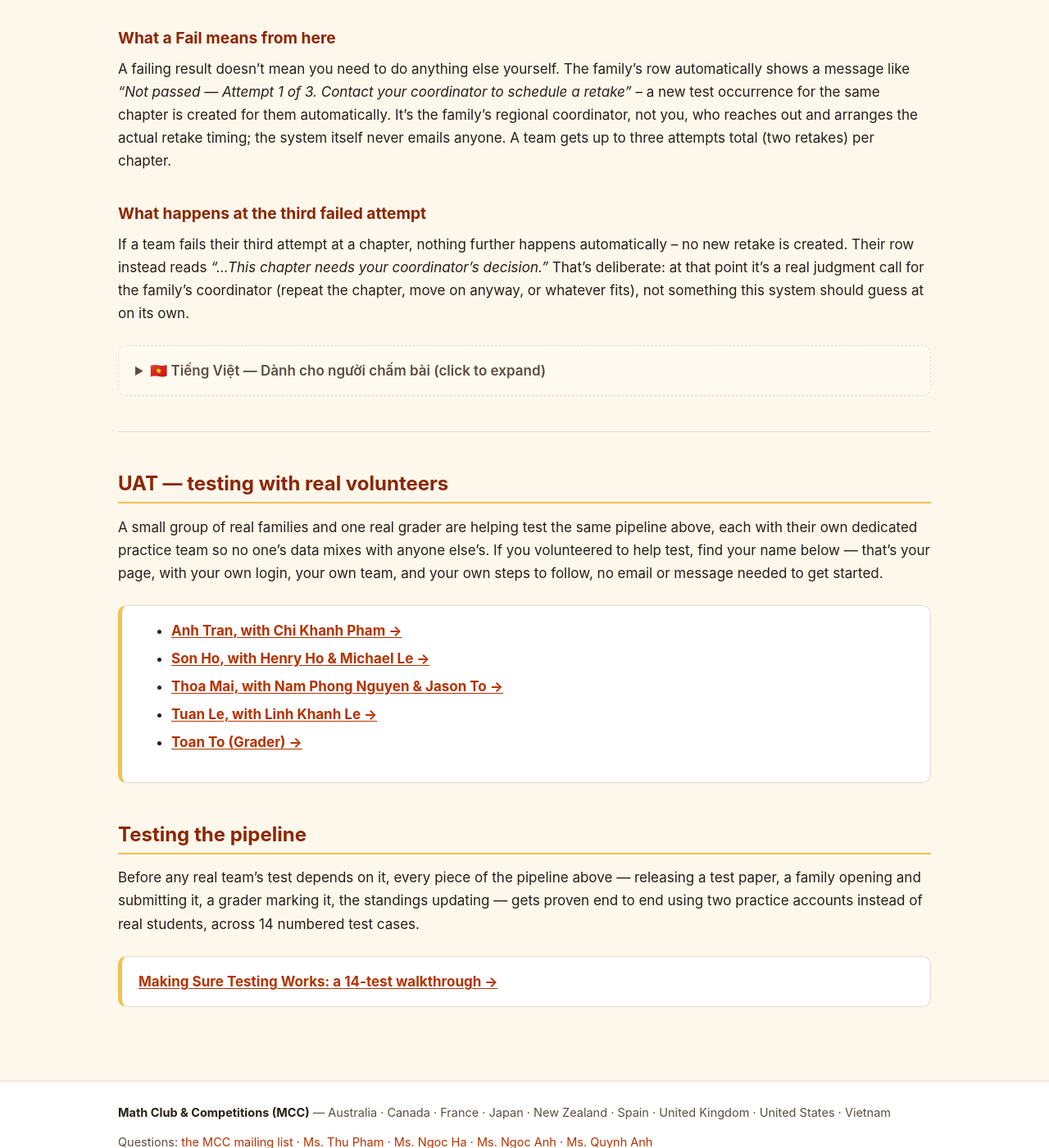
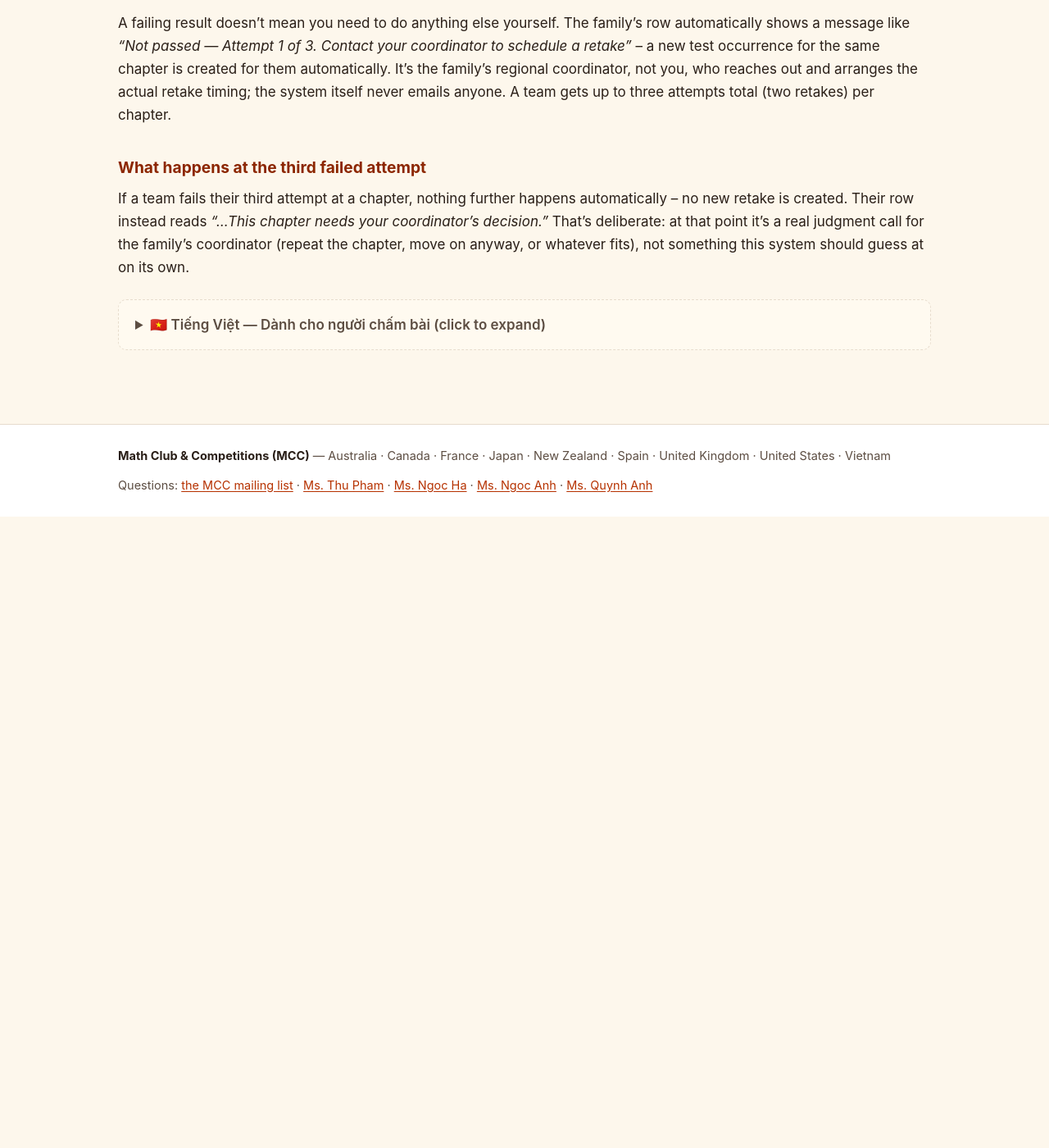
Before and after one commit to nghia71/nghia71.github.io, a Jekyll site: the page built from current-standings.md, in a window 1280 px wide and 1400 px high, scrolled down 19340 px. Shown: the whole window at 82% size. Built offline with Jekyll 4.4.1, drawn with Linux system fonts in a browser that asks for light colours; after the commit the page ends 19970 px from its top, so only the background shows below that; some of the changed text lies outside the part shown.

Commit message:
Remove the UAT and Testing the pipeline sections from Current Standings
Testing round is finished. Dropped both sections (and their Jump-to nav
entries) from the live page's flow, and trimmed the page's intro
paragraph, which referenced them. The underlying files -- the five
uat-*.md pages and testing-the-pipeline.md, plus all the UAT
fixture-team code in mcc-automation -- are untouched and still in the
repo, just no longer linked from anywhere on the site.

```diff
--- a/current-standings.md
+++ b/current-standings.md
@@ -4,9 +4,9 @@ title: Current Standings
 
 # Current Standings
 
-This page is the club's live index, for every role: where the roster and every team's exam status can be seen by anyone, exactly what happens on an actual test day and what each column and status message means, where the coordinator and organizer spreadsheets live for the people who run the club, and — at the bottom — the volunteer-tester pages and the example test suite Nghia runs against practice data to prove the whole automated pipeline works, end to end, before any real team relies on it.
+This page is the club's live index, for every role: where the roster and every team's exam status can be seen by anyone, exactly what happens on an actual test day and what each column and status message means, and where the coordinator and organizer spreadsheets live for the people who run the club.
 
-**Jump to:** [Start here](#start-here) · [Where the data lives](#where-the-clubs-data-lives) · [Glossary](#glossary) · [The public roster](#the-public-roster) · [For Parents & Students](#for-parents--students) · [Coordinator & organizer resources](#coordinator--organizer-resources) · [For Graders](#for-graders) · [UAT](#uat--testing-with-real-volunteers) · [Testing the pipeline](#testing-the-pipeline)
+**Jump to:** [Start here](#start-here) · [Where the data lives](#where-the-clubs-data-lives) · [Glossary](#glossary) · [The public roster](#the-public-roster) · [For Parents & Students](#for-parents--students) · [Coordinator & organizer resources](#coordinator--organizer-resources) · [For Graders](#for-graders)
 
 ## Start here
 
@@ -828,25 +828,3 @@ Một kết quả Fail không có nghĩa là cần tự làm thêm gì. Dòng c
 Nếu một đội fail lần thi thứ ba của một chương, sẽ không có gì tự động xảy ra thêm — không có buổi thi lại mới nào được tạo. Dòng của đội thay vào đó sẽ hiện *"...This chapter needs your coordinator's decision."* Đây là chủ ý: đến lúc đó là một quyết định thực sự của quản lý vùng gia đình đó (thi lại chương, cho qua, hay bất cứ cách nào phù hợp), không phải điều hệ thống nên tự đoán.
 
 </details>
-
----
-
-## UAT — testing with real volunteers
-
-A small group of real families and one real grader are helping test the same pipeline above, each with their own dedicated practice team so no one's data mixes with anyone else's. If you volunteered to help test, find your name below — that's your page, with your own login, your own team, and your own steps to follow, no email or message needed to get started.
-
-<div class="note" markdown="1">
-- **[Anh Tran, with Chi Khanh Pham →](./uat-anh-tran.md)**
-- **[Son Ho, with Henry Ho & Michael Le →](./uat-son-ho.md)**
-- **[Thoa Mai, with Nam Phong Nguyen & Jason To →](./uat-thoa-mai.md)**
-- **[Tuan Le, with Linh Khanh Le →](./uat-tuan-le.md)**
-- **[Toan To (Grader) →](./uat-toan-to.md)**
-</div>
-
-## Testing the pipeline
-
-Before any real team's test depends on it, every piece of the pipeline above — releasing a test paper, a family opening and submitting it, a grader marking it, the standings updating — gets proven end to end using two practice accounts instead of real students, across 14 numbered test cases.
-
-<div class="note" markdown="1">
-**[Making Sure Testing Works: a 14-test walkthrough →](./testing-the-pipeline.md)**
-</div>
```
